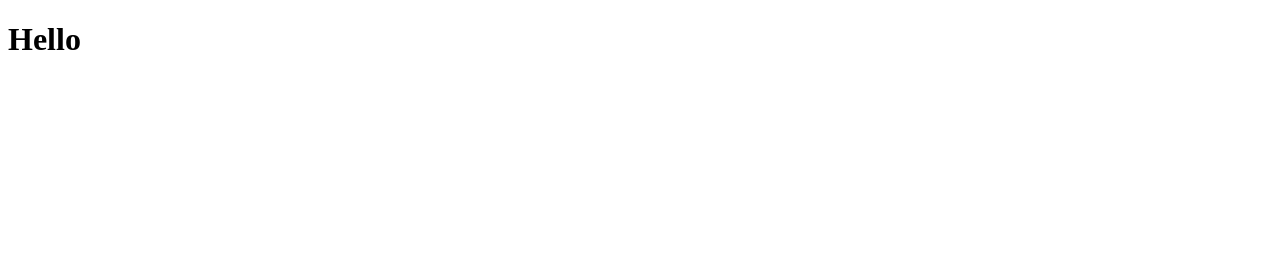
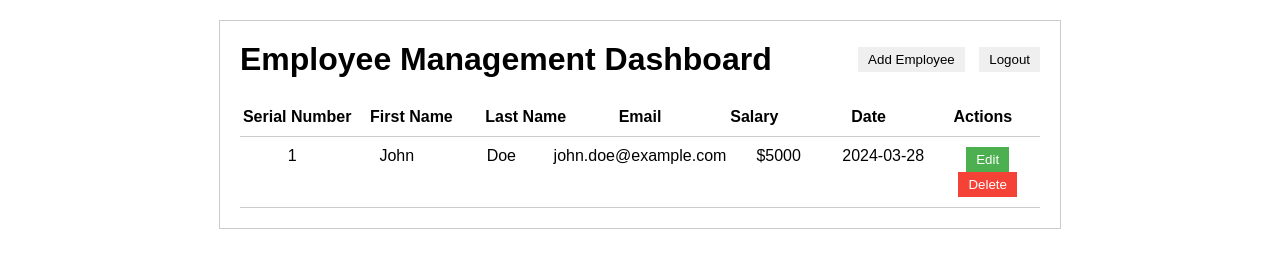
Before and after one commit to shaku2202/TCS, a website: page Frontend/dashboard.html in a window 1280 px wide. Drawn offline with Linux system fonts and the light colour scheme.

Commit message:
Final Done

```diff
--- /dev/null
+++ b/Frontend/dashboard.css
@@ -0,0 +1,69 @@
+body {
+    font-family: Arial, sans-serif;
+    margin: 0;
+    padding: 0;
+}
+
+.container {
+    max-width: 800px;
+    margin: 20px auto;
+    padding: 20px;
+    border: 1px solid #ccc;
+}
+
+.header {
+    display: flex;
+    justify-content: space-between;
+    align-items: center;
+    margin-bottom: 20px;
+}
+
+.buttons button {
+    padding: 5px 10px;
+    margin-left: 10px;
+    border: none;
+    cursor: pointer;
+}
+
+h1 {
+    margin: 0;
+}
+
+.row {
+    display: flex;
+    border-bottom: 1px solid #ccc;
+    padding: 10px 0;
+}
+
+.heading {
+    font-weight: bold;
+}
+
+.col {
+    flex: 1;
+    text-align: center;
+}
+
+.actions {
+    display: flex;
+    justify-content: center;
+    align-items: center;
+}
+
+.edit-btn,
+.delete-btn {
+    padding: 5px 10px;
+    margin: 0 5px;
+    border: none;
+    cursor: pointer;
+}
+
+.edit-btn {
+    background-color: #4CAF50;
+    color: white;
+}
+
+.delete-btn {
+    background-color: #f44336;
+    color: white;
+}
--- a/Frontend/dashboard.html
+++ b/Frontend/dashboard.html
@@ -3,9 +3,40 @@
 <head>
     <meta charset="UTF-8">
     <meta name="viewport" content="width=device-width, initial-scale=1.0">
-    <title>Document</title>
+    <title>Employee Management Dashboard</title>
+    <link rel="stylesheet" href="dashboard.css">
 </head>
 <body>
-    <h1>Hello</h1>
+    <div class="container">
+        <div class="header">
+            <h1>Employee Management Dashboard</h1>
+            <div class="buttons">
+                <button class="add-btn">Add Employee</button>
+                <button class="logout-btn">Logout</button>
+            </div>
+        </div>
+        <div class="row heading">
+            <div class="col">Serial Number</div>
+            <div class="col">First Name</div>
+            <div class="col">Last Name</div>
+            <div class="col">Email</div>
+            <div class="col">Salary</div>
+            <div class="col">Date</div>
+            <div class="col">Actions</div>
+        </div>
+        <div class="row">
+            <div class="col">1</div>
+            <div class="col">John</div>
+            <div class="col">Doe</div>
+            <div class="col">john.doe@example.com</div>
+            <div class="col">$5000</div>
+            <div class="col">2024-03-28</div>
+            <div class="col">
+                <button class="edit-btn">Edit</button>
+                <button class="delete-btn">Delete</button>
+            </div>
+        </div>
+    </div>
+    <script src="./dashboard.js"></script>
 </body>
 </html>
```
